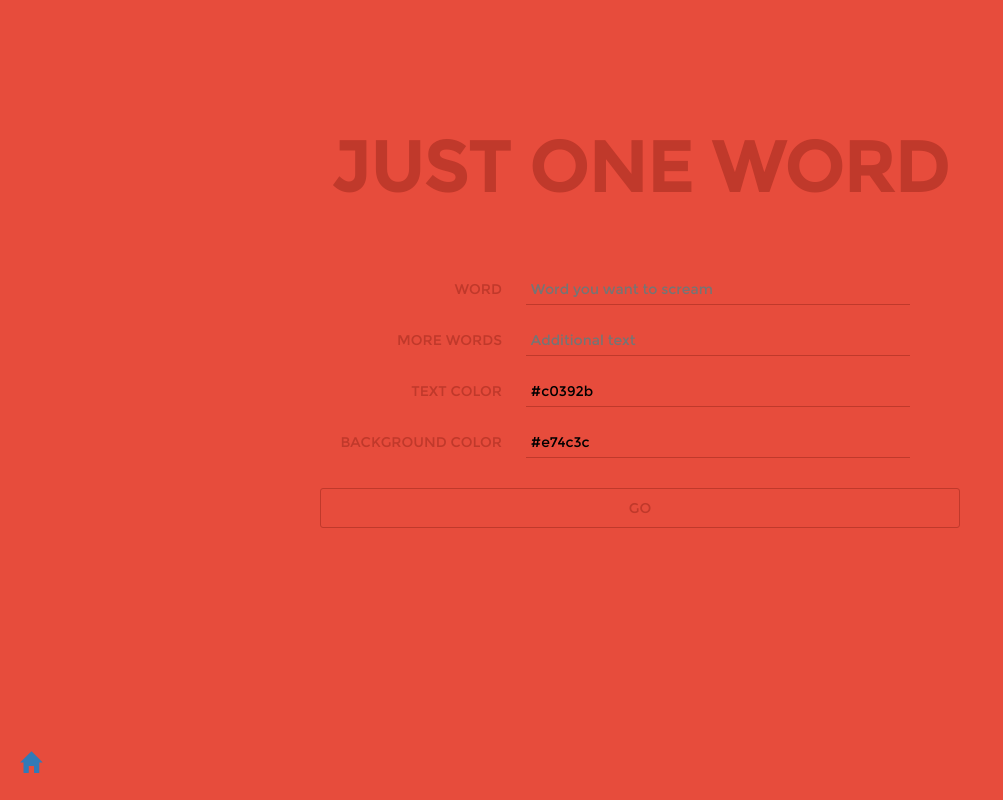
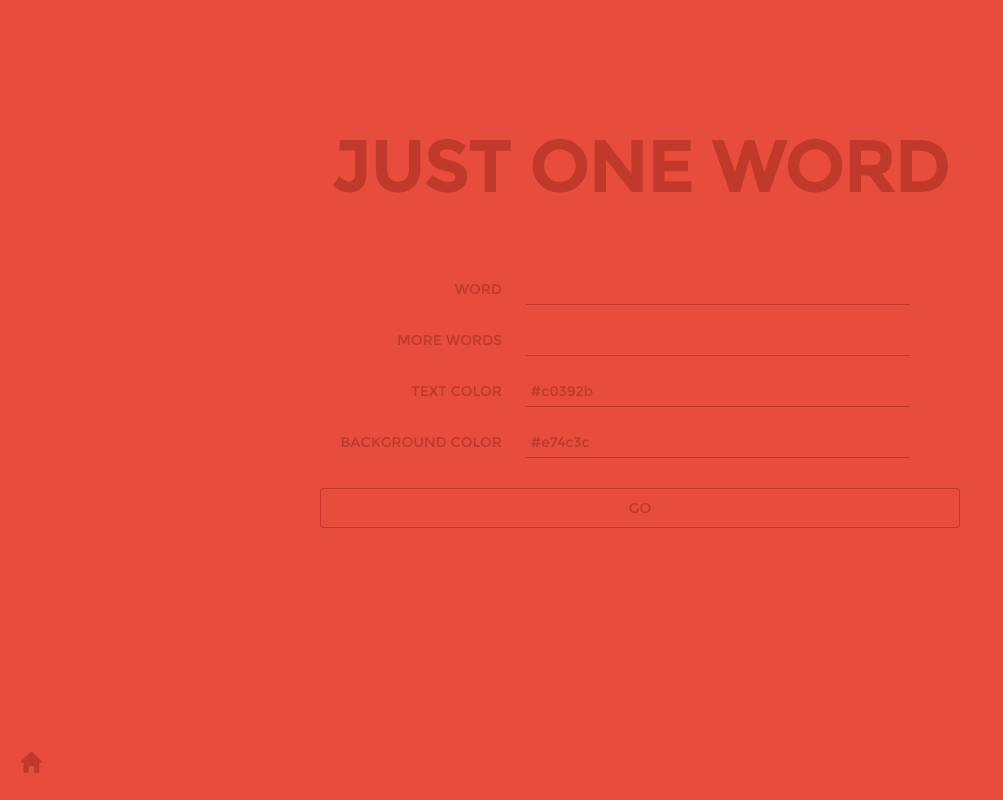
Before and after one commit to Frky/jow, a Django app: page / in a window 1280 px wide. Shown: the whole page, without its empty margins (0-1003 px from the left). Run offline with Django 3.2, Linux system fonts and the light colour scheme; some libraries are stand-ins or nearby versions.

Commit message:
Home page to strict bicolor theme

```diff
--- a/website/forms.py
+++ b/website/forms.py
@@ -7,8 +7,8 @@ class OneWordForm(forms.ModelForm):
         model = OneWord
         fields = ['word', 'footer', 'fg_color', 'bg_color']
         widgets = {
-                        'word': forms.TextInput(attrs={'placeholder': "Word you want to scream"}),
-                        'footer': forms.TextInput(attrs={'placeholder': "Additional text"}),
+                        'word': forms.TextInput(attrs={'placeholder': ""}),
+                        'footer': forms.TextInput(attrs={'placeholder': ""}),
                         'fg_color': forms.TextInput(attrs={'class': 'color'}),
                         'bg_color': forms.TextInput(attrs={'class': 'color'}),
             }
--- a/website/static/jow/css/style.css
+++ b/website/static/jow/css/style.css
@@ -60,7 +60,6 @@ section > h1 {
     outline: none;
     margin: 10px;
     padding: 5px;
-    color: black;
 }
 
 #one-word-form > input[type=submit] {
@@ -74,8 +73,6 @@ section > h1 {
 }
 
 #one-word-form > input[type=submit]:hover {
-    background-color: black;
-    color: white;
     cursor: pointer;
 }
 
--- a/website/templates/base.html
+++ b/website/templates/base.html
@@ -38,7 +38,16 @@
                 color: $("#id_fg_color").val(),
                 onChange:function(hsb,hex,rgb,el,bySetColor) {
                     $("body").css('color','#'+hex);
+                    $("a").css('color','#'+hex);
+                    $("input[type=submit]").hover(
+                        function() {
+                            $(this).css('background-color','#'+hex);
+                        },
+                        function() {
+                            $(this).css('background-color','rgba(0,0,0,0)');
+                    });
                     $("input").css('border-color','#'+hex);
+                    $("input").css('color','#'+hex);
                     // Fill the text box just if the color was set using the picker, and not the colpickSetColor function.
                     if(!bySetColor) $(el).val("#" + hex);
                 }
@@ -51,6 +60,15 @@
                 onChange:function(hsb,hex,rgb,el,bySetColor) {
                     $("body").css('background-color','#'+hex);
                     $("input").css('background-color','#'+hex);
+                    $("input[type=submit]").hover(
+                        function() {
+                            $(this).css('color','#'+hex);
+                            $(this).css('background-color', $("#id_fg_color").val());
+                        }, function() {
+                            $(this).css('color', $("#id_fg_color").val());
+                            $(this).css('background-color','rgba(0,0,0,0)');
+                        }
+                    );
                     // Fill the text box just if the color was set using the picker, and not the colpickSetColor function.
                     if(!bySetColor) $(el).val("#" + hex);
                 }
--- a/website/templates/jow/index.html
+++ b/website/templates/jow/index.html
@@ -9,7 +9,15 @@
 
     input {
         border-color: #c0392b;
-        background-color: #e74c3c;
+        background-color: rgba(0,0,0,0);
+    }
+
+    a, a:hover {
+        color: #c0392b;
+    }
+    input[type=submit]:hover {
+        color: #e74c3c;
+        background-color: #c0392b;
     }
 {% endblock %}
 
```
